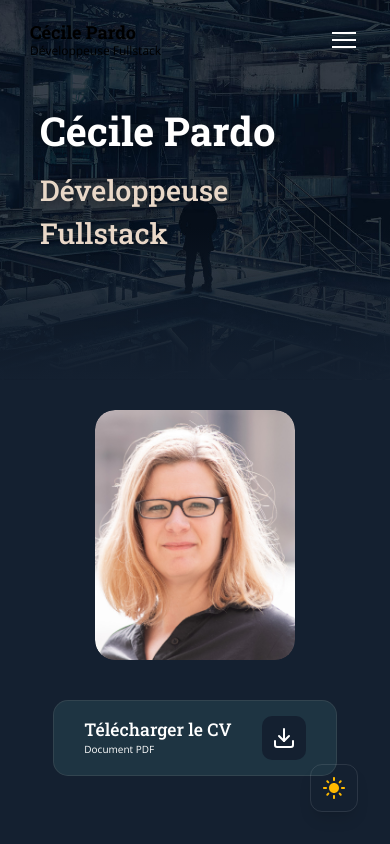
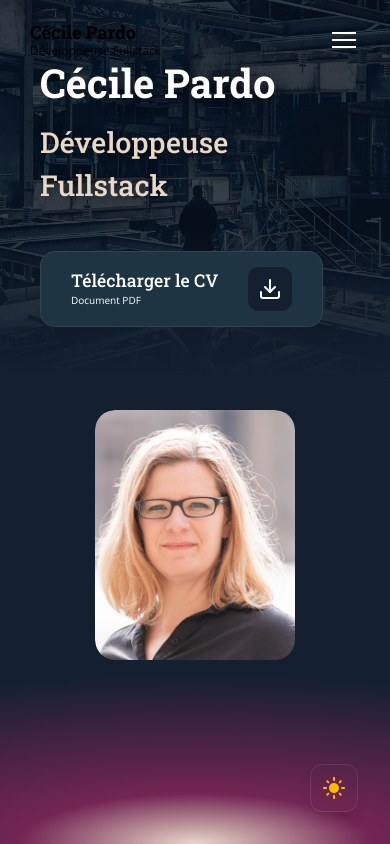
Before and after one commit to cecilepardo/project___portfolio2026, a React (Vite) app: page /cv in a window 390 px wide. Built offline with nearby package versions, Linux system fonts and the light colour scheme.

Commit message:
CV download button and CSS

```diff
--- a/src/index.css
+++ b/src/index.css
@@ -14,7 +14,7 @@
   --font-title: 'Roboto Slab', serif;
   --font-body: 'Open Sans', sans-serif;
 
-  /* Couleurs Mode Sombre */
+  /* Darkmode */
   --color-space: #142030;
   --color-horizon: #732553;
   --color-sun: #E9D8C8;
@@ -25,11 +25,11 @@
 
 [data-theme='light'] {
   --color-space: #E9D8C8;
-  --color-horizon: #b9bdbe;
+  --color-horizon: #c9dfe4;
   --color-sun: #a2aacd;
   --text-main: #142030;
   --color-nav: #a0bde5;
-  --color-accent: #732553;
+  --color-accent: #FF5C80;
 }
 
 /* --------------------
--- a/src/pages/CV.css
+++ b/src/pages/CV.css
@@ -1,7 +1,10 @@
+/* ==========================================================================
+   1. HERO SECTION
+   ========================================================================== */
 .cv-hero-container {
 	position: relative;
 	width: 100%;
-	height: 45vh; /* Garde la même hauteur que la home */
+	height: 45vh;
 	display: flex;
 	align-items: center;
 	background-size: cover;
@@ -12,8 +15,15 @@
 .cv-hero-content {
 	width: 100%;
 	margin: 0 auto;
-	padding: 0 40px; /* Aligné sur ton Hero.css */
+	padding: 0 40px;
 	color: #ffffff;
+}
+
+.cv-hero-flex-wrapper {
+	display: flex;
+	justify-content: space-between;
+	align-items: center;
+	width: 100%;
 }
 
 .cv-hero-title {
@@ -32,7 +42,9 @@
 	text-shadow: 1px 1px 10px rgba(0, 0, 0, 0.5);
 }
 
-/* On ajoute la zone pour ton futur contenu sous le hero */
+/* ==========================================================================
+   2. MAIN LAYOUT (Grid & Content)
+   ========================================================================== */
 .cv-body-content {
 	max-width: 1200px;
 	margin: 0 auto;
@@ -47,14 +59,20 @@
 	padding-top: 20px;
 }
 
+.cv-info-section {
+	flex: 1;
+	display: flex;
+	flex-direction: column;
+}
+
+/* Section Photo */
 .cv-photo-wrapper {
-	width: 200px; /* Taille plus discrète */
+	width: 200px;
 	height: 250px;
 	margin-top: -50px;
 	border-radius: 20px !important;
 	overflow: hidden;
-	border: none;
-	position: relative; /* Sécurité pour l'overflow */
+	position: relative;
 }
 
 .cv-photo {
@@ -65,19 +83,15 @@
 	border-radius: 20px;
 }
 
-@media (max-width: 768px) {
-	.cv-main-grid {
-		flex-direction: column-reverse; /* La photo passe au dessus sur mobile */
-		align-items: center;
-	}
-}
-
+/* ==========================================================================
+   3. COMPONENTS (Download Button)
+   ========================================================================== */
 .cv-download-btn {
 	display: flex;
 	align-items: center;
 	gap: 30px;
 	padding: 15px 30px;
-	background-color: var(--color-nav);
+	background-color: var(--color-sun);
 	border: 1px solid rgba(128, 128, 128, 0.2);
 	border-radius: 15px;
 	text-decoration: none;
@@ -85,15 +99,16 @@
 	width: fit-content;
 }
 
+/* Version spécifique quand le bouton est dans le Hero */
+.cv-hero-content .cv-download-btn {
+	background-color: var(--color-nav);
+	backdrop-filter: blur(8px);
+}
+
 .cv-download-btn:hover {
 	transform: translateY(-1px);
 	border-color: var(--text-main);
-	background-color: var(--color-nav);
-}
-
-.cv-download-btn:hover .cv-download-icon {
-	background-color: var(--color-accent);
-	color: #ffffff;
+	background-color: var(--color-horizon);
 }
 
 .cv-download-text-container {
@@ -103,27 +118,23 @@
 	gap: 0px;
 }
 
+.cv-download-title {
+	font-family: var(--font-title);
+	font-size: 1.1rem;
+	font-weight: 500;
+	color: var(--text-main);
+	line-height: 1.2;
+}
+
 .cv-download-label {
 	font-size: 10px;
-	/* On s'assure que la couleur est strictement la même que le titre */
 	color: var(--text-main);
-	/* On retire ou on augmente l'opacité pour que la couleur soit identique visuellement */
 	opacity: 1;
 	margin-top: 2px;
 }
 
-.cv-download-title {
-	font-family: var(--font-title);
-	font-size: 1.1rem;
-	font-weight: 500;
-	color: var(
-		--text-main
-	); /* Couleur principale (Blanc en dark, Noir en light) */
-	line-height: 1.2;
-}
-
 .cv-download-icon {
-	background-color: var(--color-space); /* Fond bleu foncé direct */
+	background-color: var(--color-space);
 	color: var(--text-main);
 	padding: 10px;
 	border-radius: 10px;
@@ -134,8 +145,22 @@
 }
 
 .cv-download-btn:hover .cv-download-icon {
-	background-color: var(
-		--text-main
-	); /* Le fond bascule sur la couleur de texte principale */
-	color: var(--color-space); /* L'icône prend la couleur du fond de la page */
+	background-color: var(--text-main);
+	color: var(--color-space);
 }
+
+/* ==========================================================================
+   4. RESPONSIVE
+   ========================================================================== */
+@media (max-width: 768px) {
+	.cv-hero-flex-wrapper {
+		flex-direction: column;
+		align-items: flex-start;
+		gap: 20px;
+	}
+
+	.cv-main-grid {
+		flex-direction: column-reverse;
+		align-items: center;
+	}
+}
--- a/src/pages/CV.tsx
+++ b/src/pages/CV.tsx
@@ -1,10 +1,9 @@
 import heroImage from "../assets/hero.jpg";
-import "./CV.css"; // Lié localement dans le dossier pages
+import "./CV.css";
 
 const CV = () => {
   return (
-		<div className="min-h-screen bg-[var(--color-space)]">
-			{/* Utilisation des classes préfixées "cv-" pour éviter les conflits */}
+    <div className="min-h-screen">
       <section
         className="cv-hero-container"
         style={{
@@ -12,17 +11,16 @@ const CV = () => {
         }}
       >
         <div className="cv-hero-content">
+          <div className="cv-hero-flex-wrapper">
+            {/* Côté gauche : Titres */}
+            <div className="cv-hero-text">
               <h1 className="cv-hero-title">Cécile Pardo</h1>
               <h2 className="cv-hero-subtitle">Développeuse Fullstack</h2>
             </div>
-			</section>
 
-			<main className="cv-body-content">
-				<div className="cv-main-grid">
-					{/* Colonne Gauche (pour l'instant vide, accueillera tes liens plus tard) */}
-					<div className="cv-info-section">
+            {/* Côté droit : Bouton */}
             <a
-							href={`/CV_fullstack_pardo_2026.pdf`}
+              href="/CV_fullstack_pardo_2026.pdf"
               download="CV_fullstack_pardo_2026.pdf"
               className="cv-download-btn group"
             >
@@ -32,6 +30,8 @@ const CV = () => {
               </div>
               <div className="cv-download-icon">
                 <svg
+                  role="img"
+                  aria-label="download"
                   xmlns="http://www.w3.org/2000/svg"
                   width="24"
                   height="24"
@@ -49,8 +49,16 @@ const CV = () => {
               </div>
             </a>
           </div>
+        </div>
+      </section>
 
-					{/* Colonne Droite (Ta Photo) */}
+      <main className="cv-body-content">
+        <div className="cv-main-grid">
+          {/* Cette section est vide pour l'instant, prête pour tes liens demain */}
+          <div className="cv-info-section">
+            {/* Les liens GitHub/LinkedIn iront ici */}
+          </div>
+
           <div className="cv-photo-section">
             <div className="cv-photo-wrapper">
               <img
```
Lines whose indentation alone changed are shown as unchanged.
